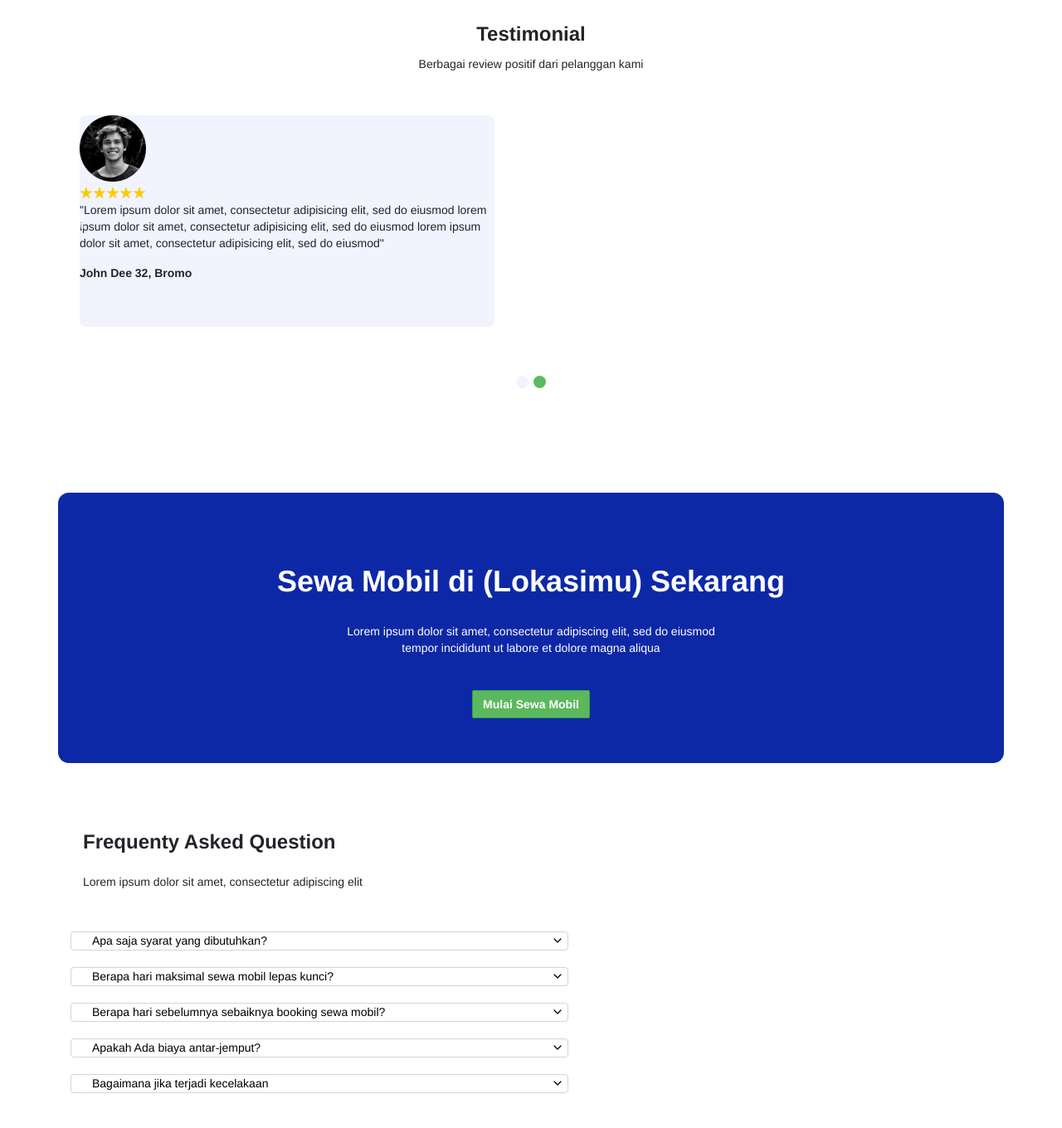
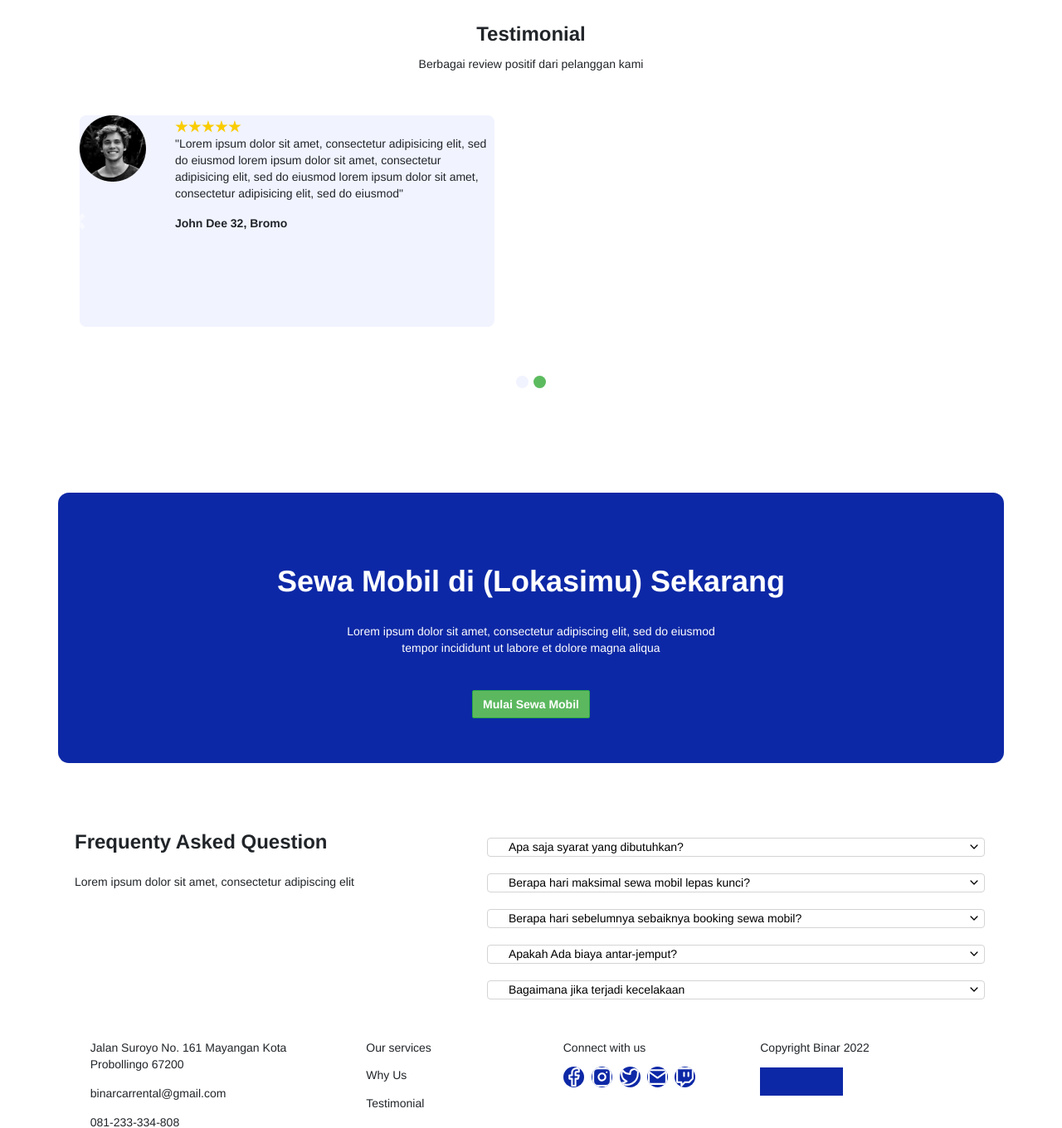
Before and after one commit to Richard99-ux/challenge-01, a plain HTML site: page index.html in a window 1280 px wide. Shown: the part 1440-2800 px from the top of the page at 83% size. Drawn offline with nearby package versions, Linux system fonts and the light colour scheme.

Commit message:
feat: add coding index.html

```diff
--- a/index.html
+++ b/index.html
@@ -15,6 +15,9 @@
 
     <title>Sewa & Rental Mobil</title>
   </head>
+
+  <!-- only screen for desktop (max-width="80%") and (min-width="80%") -->
+
   <body>
    <!-- Header Navbar -->
    <section id="nav">
@@ -177,9 +180,9 @@
       <div class="carousel-inner">
         <div class="row">
           <div class="carousel-item active">
-            <div class="single-box" style="background: #F1F3FF; width: 500px; height: 255px; border-radius: 8px; margin-left: 400px;">
-                <img src="img/img_photo.png" alt="">
-              <div class="img-text">
+            <div class="single-box" style="background: #F1F3FF; width: 500px; height: 255px; border-radius: 8px; margin-left: 400px; display: flex;">
+                <div class="img1"><img src="img/img_photo.png" alt=""></div>
+                <div class="img-text" style="margin-left: 35px;">
                     <svg width="80" height="16" viewBox="0 0 80 16" fill="none" xmlns="http://www.w3.org/2000/svg">
                     <path d="M8 0L9.79611 5.52786H15.6085L10.9062 8.94427L12.7023 14.4721L8 11.0557L3.29772 14.4721L5.09383 8.94427L0.391548 5.52786H6.20389L8 0Z" fill="#F9CC00"/>
                     <path d="M24 0L25.7961 5.52786H31.6085L26.9062 8.94427L28.7023 14.4721L24 11.0557L19.2977 14.4721L21.0938 8.94427L16.3915 5.52786H22.2039L24 0Z" fill="#F9CC00"/>
@@ -193,9 +196,9 @@
             </div>
           </div>
           <div class="carousel-item">
-            <div class="single-box" style="background: #F1F3FF; width: 500px; height: 255px; border-radius: 8px; margin-left: 400px;">
-              <div class="img-area"><img src="img/img_photo (1).png" alt=""></div>
-              <div class="img-text">
+            <div class="single-box" style="background: #F1F3FF; width: 500px; height: 255px; border-radius: 8px; margin-left: 400px; display: flex;">
+              <div class="img2"><img src="img/img_photo (1).png" alt=""></div>
+              <div class="img-text" style="margin-left: 35px;">
                   <svg width="80" height="16" viewBox="0 0 80 16" fill="none" xmlns="http://www.w3.org/2000/svg">
                   <path d="M8 0L9.79611 5.52786H15.6085L10.9062 8.94427L12.7023 14.4721L8 11.0557L3.29772 14.4721L5.09383 8.94427L0.391548 5.52786H6.20389L8 0Z" fill="#F9CC00"/>
                   <path d="M24 0L25.7961 5.52786H31.6085L26.9062 8.94427L28.7023 14.4721L24 11.0557L19.2977 14.4721L21.0938 8.94427L16.3915 5.52786H22.2039L24 0Z" fill="#F9CC00"/>
@@ -240,12 +243,12 @@
 
 <!-- FAQ -->
 <section id="faq">
-  <div class="container">
-    <div class="col" style="padding-top: 70px;">
+  <div class="page" style="display: flex;">
+    <div class="kiri" style="padding-top: 70px; margin-left: 90px;">
       <h1 class="title" style="font-family: Helvetica; font-style: normal; font-weight: bold; font-size: 24px; line-height: 30px; padding-top: 10px;">Frequenty Asked Question</h1>
       <p style="font-family: Helvetica; font-style: normal; font-weight: 300; font-size: 14px; line-height: 20px; padding-top: 15px;">Lorem ipsum dolor sit amet, consectetur adipiscing elit</p>
     </div>
-    <div class="accordion" style="margin-top: 50px;">
+    <div class="kanan" style="padding-top: 70px; margin-left: 160px;">
       <div class="accordion-item" id="question1">
         <a class="accordion-link col" href="#question1" style="font-family: Helvetica; font-style: normal; font-weight: 300; font-size: 14px; line-height: 20px;">
           Apa saja syarat yang dibutuhkan?
--- a/style.css
+++ b/style.css
@@ -54,6 +54,7 @@
     width: 15px;
     height: 15px;
     top: 100px;
+
 }
 
 .carousel-indicators .active{
```
Lines whose indentation alone changed are shown as unchanged.
